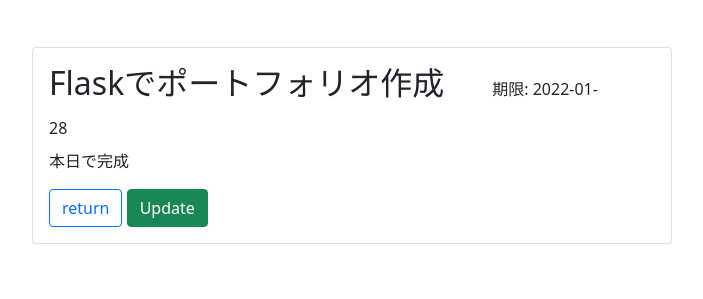
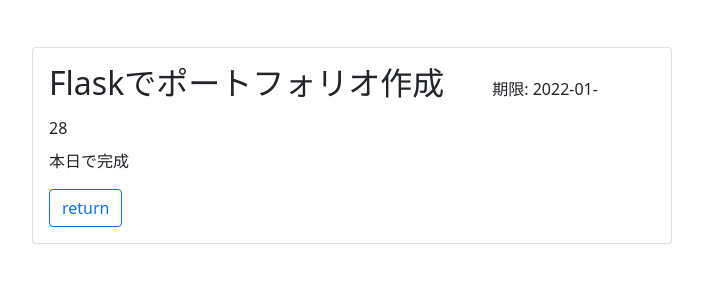
Before and after one commit to Takumi877/ToDoApp, a Flask app: page /detail/1 in a window 1280 px wide. Shown: the part 177-476 px from the top of the page, without its empty margins (288-991 px from the left). Run offline with Flask 2, Linux system fonts and the light colour scheme; data comes from the database, SQL or seed files in the repository; some libraries are stand-ins or nearby versions.

Commit message:
second commit

```diff
--- a/templates/detail.html
+++ b/templates/detail.html
@@ -7,7 +7,6 @@
 		<h2 class="card-title">{{ post.title }}<span class="m-5" style="font-size: 0.5em;">期限: {{ post.due.date() }}</span></h2>
 		<p>{{ post.detail }}</p>
 		<a class="btn btn-outline-primary" href="/" role="button">return</a>
-		<a class="btn btn-success" href="update/{{ post.id }}" role="button">Update</a>
 	</div>
 </div>
 {% endblock %}
```
Also changed, not shown: app.py (+7 -7 lines).
